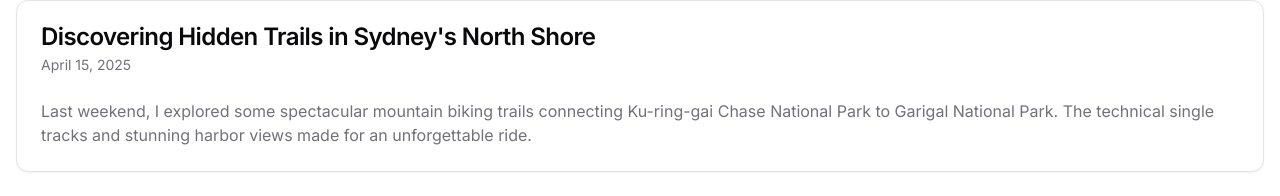
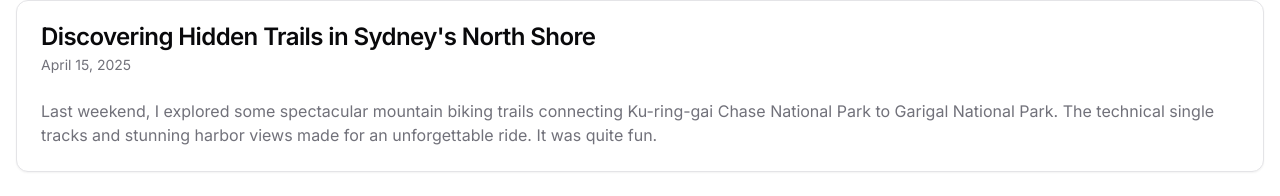
Before and after one commit to miacycle/mia-sydney-cycle, a React (Vite) app: page /blog in a window 1280 px wide. Shown: the part 280-476 px from the top of the page. Built offline with nearby package versions, Linux system fonts and the light colour scheme.

Commit message:
Update Blog.tsx

```diff
--- a/src/pages/Blog.tsx
+++ b/src/pages/Blog.tsx
@@ -20,7 +20,7 @@ const Blog = () => {
             </CardHeader>
             <CardContent>
               <p className="text-muted-foreground">
-                Last weekend, I explored some spectacular mountain biking trails connecting Ku-ring-gai Chase National Park to Garigal National Park. The technical single tracks and stunning harbor views made for an unforgettable ride.
+                Last weekend, I explored some spectacular mountain biking trails connecting Ku-ring-gai Chase National Park to Garigal National Park. The technical single tracks and stunning harbor views made for an unforgettable ride. It was quite fun.
               </p>
             </CardContent>
           </Card>
```
